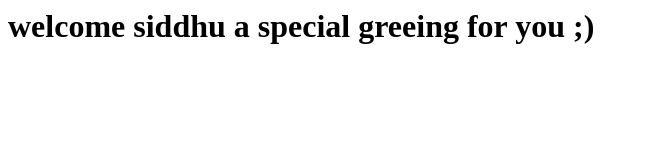
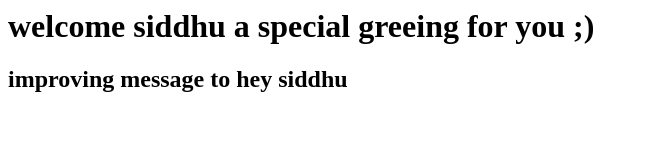
Before and after one commit to sudarshanp961/greetings, a plain HTML site: page index.html in a window 1280 px wide. Shown: the whole page, without its empty margins (0-647 px from the left). Drawn offline with Linux system fonts and the light colour scheme.

Commit message:
impoving-greeting message is added

```diff
--- a/index.html
+++ b/index.html
@@ -2,5 +2,6 @@
   <head></head>
   <body>
     <h1>welcome siddhu a special greeing for you ;)</h1>
+    <h2>improving message to hey siddhu</h2>
   </body>
 </html>
```
